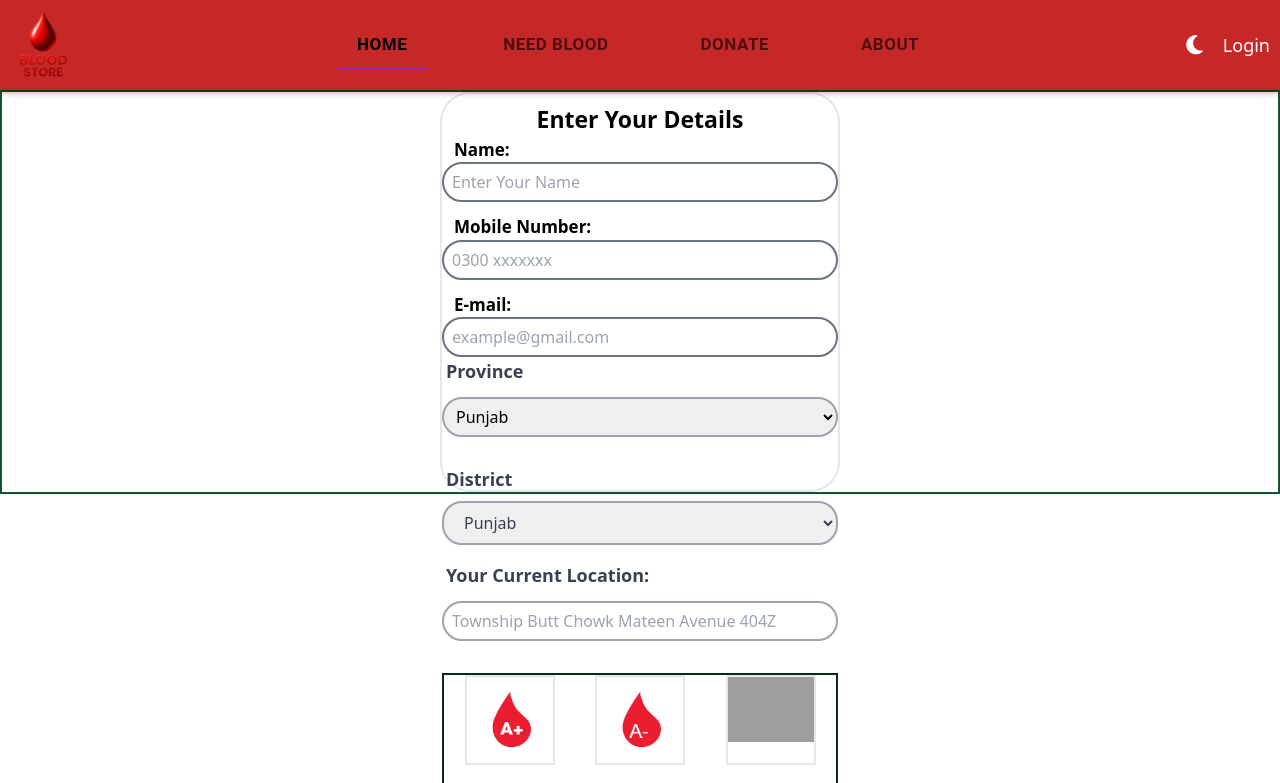
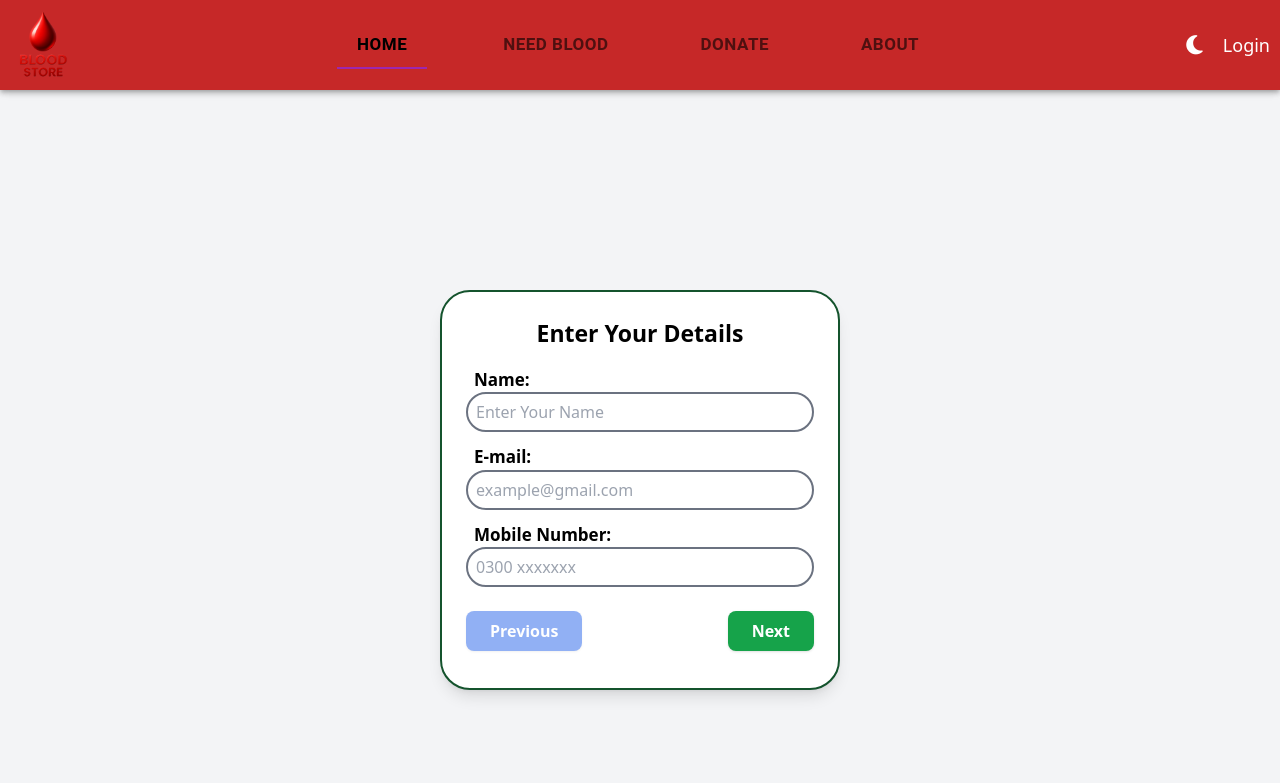
Before and after one commit to ZAKIURREHMAN/Blood-donate, a React (Create React App) app: page /donate-blood in a window 1280 px wide. Shown: the top 783 px of the page. Built offline with nearby package versions, Linux system fonts and the light colour scheme; grey boxes are pictures that could not be loaded.

Commit message:
immplement react form hook for validation but still not completed

```diff
--- a/package.json
+++ b/package.json
@@ -5,6 +5,7 @@
   "dependencies": {
     "@emotion/react": "^11.14.0",
     "@emotion/styled": "^11.14.1",
+    "@hookform/resolvers": "^5.2.0",
     "@mui/material": "^7.2.0",
     "@testing-library/dom": "^10.4.0",
     "@testing-library/jest-dom": "^6.6.3",
@@ -12,9 +13,11 @@
     "@testing-library/user-event": "^13.5.0",
     "react": "^19.1.0",
     "react-dom": "^19.1.0",
+    "react-hook-form": "^7.61.1",
     "react-router-dom": "^7.7.0",
     "react-scripts": "5.0.1",
-    "web-vitals": "^2.1.4"
+    "web-vitals": "^2.1.4",
+    "yup": "^1.6.1"
   },
   "scripts": {
     "start": "react-scripts start",
--- a/src/screen/Donate.jsx
+++ b/src/screen/Donate.jsx
@@ -1,138 +1,218 @@
 import React, { useState } from "react";
 import InputField from "../components/InputField";
 import { bloodGroups } from "../constant/blood_group";
+import { useForm } from "react-hook-form";
+import * as yup from 'yup'
+import { yupResolver } from "@hookform/resolvers/yup";
+
 
 function Donate() {
-  const [stepper, SetStepper] = useState(1);
+  const yupSchema = yup.object({
+    name: yup.string().required("Enter Your Name").min(2, 'Your name must be 2 charaters'),
+    email: yup.string().required("Enter Your Email").email(),
+    number: yup.string().required("Enter Your Mobile Number").min(11, 'Your Mobile Number must be 11 charaters'),
+    province: yup.string().required("Enter Your Province"),
+    district: yup.string().required("Enter Your District"),
+    location: yup.string().required('Enter Your Location').min(3, 'Enter a valid Location'),
+    selectBloodGroup: yup.string().required("Please Enter Your Blood Group")
+  }).required()
+  const [stepper, setStepper] = useState(1);
+  const [selectedBlood, setSelectedBlood] = useState()
+  const { register, setValue, handleSubmit, formState: { errors } } = useForm({ resolver: yupResolver(yupSchema) })
+
+
+  const nextStepper = () => {
+    if (stepper < 3) {
+      setStepper((prev) => prev + 1);
+    }
+  };
+
+  const prevStepper = () => {
+    if (stepper > 1) {
+      setStepper((prev) => prev - 1);
+    }
+  };
+
+  const userSelectedBlood = (item) => {
+    console.log(item)
+    setSelectedBlood(item.id)
+    setValue('selectBloodGroup', item.id, { shouldValidate: true })
+  }
+  const onSubmitData = (data)=>{
+    console.log('---->>>',data)
+  }
+
+
   return (
-    <div className=" border-2 border-green-900 flex justify-center items-center ">
-      <div className=" border-2 h-[400px] w-[400px] rounded-[30px] ">
-        <div className=" text-center text-[23px] mt-2 ">
-          <strong> Enter Your Details </strong>
+    <div className="flex justify-center items-center min-h-screen bg-gray-100">
+      <div className="border-2 border-green-900 w-[400px] min-h-[400px] rounded-[30px] p-6 flex flex-col justify-between bg-white shadow-lg">
+
+
+        <form onSubmit={handleSubmit(onSubmitData)} ><div className="text-center text-[23px] mb-4">
+          <strong>Enter Your Details</strong>
         </div>
-        <label htmlFor="name">
-          <strong className=" text-[17px] ml-3 ">Name:</strong>
+
+          <div className="flex-grow overflow-y-auto space-y-4">
+            {stepper === 1 && (
+              <div className="space-y-3">
+                <div>
+
+                  <label htmlFor="name" className="text-[17px] ml-2 font-semibold">
+                    Name:
                   </label>
                   <InputField
                     type="text"
                     id="name"
                     name="name"
                     placeholder="Enter Your Name"
-          className=" border-2 h-[40px] w-full  pl-2 border-gray-500 focus:border-gray-600 outline-none rounded-[20px] mb-3 "
+                    className="border-2 h-[40px] w-full pl-2 border-gray-500 focus:border-gray-600 outline-none rounded-[20px]"
+                    {...register('name')}
                   />
+                </div>
 
-        <label htmlFor="number">
-          <strong className=" text-[17px] ml-3  ">Mobile Number:</strong>
+
+                <div>
+                  <label htmlFor="email" className="text-[17px] ml-2 font-semibold">
+                    E-mail:
+                  </label>
+                  <InputField
+                    type="text"
+                    id="email"
+                    name="email"
+                    placeholder="example@gmail.com"
+                    {...register('email')}
+                    className="border-2 h-[40px] w-full pl-2 border-gray-500 focus:border-gray-600 outline-none rounded-[20px]"
+                  />
+                </div>
+
+
+                <div>
+                  <label htmlFor="number" className="text-[17px] ml-2 font-semibold">
+                    Mobile Number:
                   </label>
                   <InputField
                     type="number"
                     id="number"
                     name="number"
                     placeholder="0300 xxxxxxx"
-          className=" border-2 h-[40px] w-full  pl-2 border-gray-500 focus:border-gray-600 outline-none rounded-[20px] mb-3 "
+                    {...register('number')}
+                    className="border-2 h-[40px] w-full pl-2 border-gray-500 focus:border-gray-600 outline-none rounded-[20px]"
                   />
+                </div>
 
-        <label htmlFor="email">
-          <strong className=" text-[17px] ml-3 ">E-mail:</strong>
-        </label>
-        <InputField
-          type="text"
-          id="email"
-          name="email"
-          placeholder="example@gmail.com"
-          className=" border-2 h-[40px] w-full  pl-2 border-gray-500 focus:border-gray-600 outline-none rounded-[20px] "
-        />
 
-        <div className="mb-4">
+
+
+
+              </div>
+            )}
+
+            {stepper === 2 && (
+              <div className="space-y-4">
+                <div>
                   <label
                     htmlFor="province"
-            className="block text-lg font-semibold text-gray-700 mb-2 ml-1"
+                    className="block text-lg font-semibold text-gray-700 ml-1"
                   >
                     Province
                   </label>
-
-          <div>
                   <select
                     name="province"
                     id="province"
-              className=" border-2 h-[40px] w-full  mt-1 pl-2 border-gray-400 focus:border-gray-600 outline-none rounded-[20px] mb-3 "
+                    {...register('province')}
+                    className="border-2 h-[40px] w-full pl-2 border-gray-400 focus:border-gray-600 outline-none rounded-[20px]"
                   >
+                    <option value={null}>Select Your Province</option>
                     <option value="punjab">Punjab</option>
                     <option value="sindh">Sindh</option>
                     <option value="balochistan">Balochistan</option>
                     <option value="kpk">Khyber Pakhtunkhwa</option>
                   </select>
                 </div>
-        </div>
 
-        <div className="mb-4">
+                <div>
                   <label
                     htmlFor="district"
-            className="block text-lg font-semibold text-gray-700 mb-2 ml-1"
+                    className="block text-lg font-semibold text-gray-700 ml-1"
                   >
                     District
                   </label>
-
-          <div>
                   <select
                     name="district"
                     id="district"
-              className="w-full  px-4 py-2 border-2 shadow-sm focus:outline-none border-gray-400 focus:border-gray-600 outline-none rounded-[20PX]  text-gray-700"
+                    className="w-full px-4 py-2 border-2 border-gray-400 focus:border-gray-600 outline-none rounded-[20px] text-gray-700"
+                    {...register('district')}
                   >
+                    <option value={null}>Select Your District</option>
                     <option value="punjab">Punjab</option>
                     <option value="sindh">Sindh</option>
                     <option value="balochistan">Balochistan</option>
                     <option value="kpk">Khyber Pakhtunkhwa</option>
                   </select>
                 </div>
-        </div>
 
-        <label htmlFor="location">
-          <label className="block text-lg font-semibold text-gray-700 mb-2 ml-1  ">
+                <div>
+                  <label
+                    htmlFor="location"
+                    className="block text-lg font-semibold text-gray-700 ml-1"
+                  >
                     Your Current Location:
-          </label>
                   </label>
                   <InputField
                     type="text"
                     id="location"
                     name="location"
                     placeholder="Township Butt Chowk Mateen Avenue 404Z"
-          className=" border-2 h-[40px] w-full  mt-1 pl-2 border-gray-400 focus:border-gray-600 outline-none rounded-[20px] mb-3 "
+                    {...register('location')}
+                    className="border-2 h-[40px] w-full pl-2 border-gray-400 focus:border-gray-600 outline-none rounded-[20px]"
                   />
+                </div>
+              </div>
+            )}
 
-
-
-        <div className=" border-2 border-green-950 flex mt-5 flex-wrap gap-5 justify-evenly w-full  " >
-          {
-            bloodGroups.map((item)=>(
-              <div className=" border-2 h-[90px] w-[90px] " key={item.id} >
-
-                <img src={item.path} alt={item.name} />
+            {stepper === 3 && (
+              <div className="space-y-4">
+                <div className="text-lg font-semibold text-gray-800 text-center">
+                  Select Your Blood Group
                 </div>
-            ))
-          }
+                <div className="flex flex-wrap gap-4 justify-center">
+                  {bloodGroups.map((item) => (
+                    <div
+                      key={item.id}
+                      className={` rounded-xl h-[90px] w-[90px] flex items-center justify-center hover:border-green-500 transition cursor-pointer ${selectedBlood === item.id ? "border-2 border-green-600 " : " border-2 border-gray-300 "} `}
+                      onClick={() => userSelectedBlood(item)}
+                    >
+                      <img src={item.path} alt={item.name} className=" h-full w-full rounded-xl " />
+                    </div>
+                  ))}
+                </div>
+              </div>
+            )}
           </div>
 
-
-
-
-
-
-
-
-
-
-
-
-        <div className="flex justify-between items-center w-full px-4 py-2">
-          <button className="bg-blue-600 hover:bg-blue-700 text-white font-semibold py-2 px-6 rounded-lg shadow">
+          <div className="flex justify-between items-center mt-6">
+            <button
+              onClick={prevStepper}
+              className="bg-blue-600 hover:bg-blue-700 text-white font-semibold py-2 px-6 rounded-lg shadow disabled:opacity-50"
+              disabled={stepper === 1}
+            >
               Previous
             </button>
 
-          <button className="bg-green-600 hover:bg-green-700 text-white font-semibold py-2 px-6 rounded-lg shadow">
+            {
+              stepper < 3 ? <button
+                onClick={nextStepper}
+                className="bg-green-600 hover:bg-green-700 text-white font-semibold py-2 px-6 rounded-lg shadow disabled:opacity-50"
+              >
                 Next
-          </button>
-        </div>
+              </button> : <input type="button" value=" Submit " className="bg-green-600 hover:bg-green-700 text-white font-semibold py-2 px-6 rounded-lg shadow disabled:opacity-50 cursor-pointer " />
+            }
+          </div></form>
+
+          {
+            console.log(errors)
+          }
+
       </div>
     </div>
   );
```
Also changed, not shown: 1 other file (tests, documents, lock files or other folders). Lines whose indentation alone changed are shown as unchanged.
